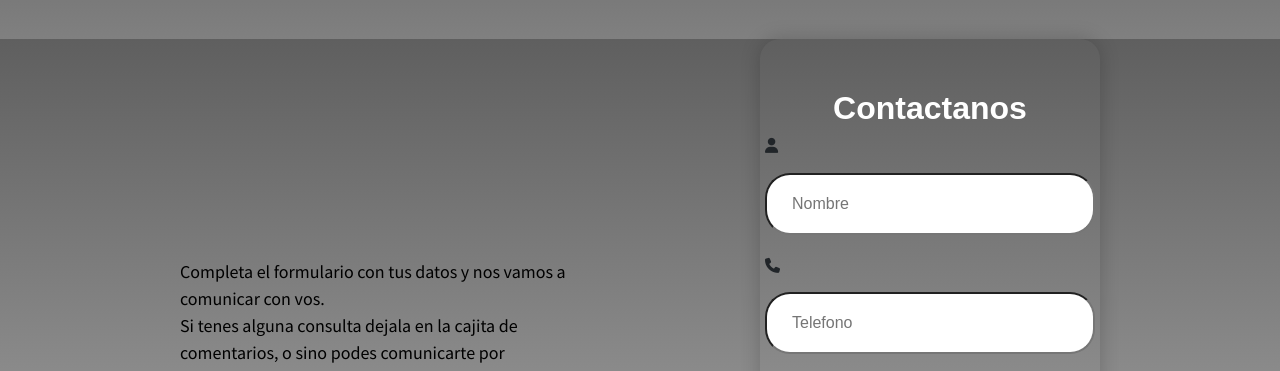
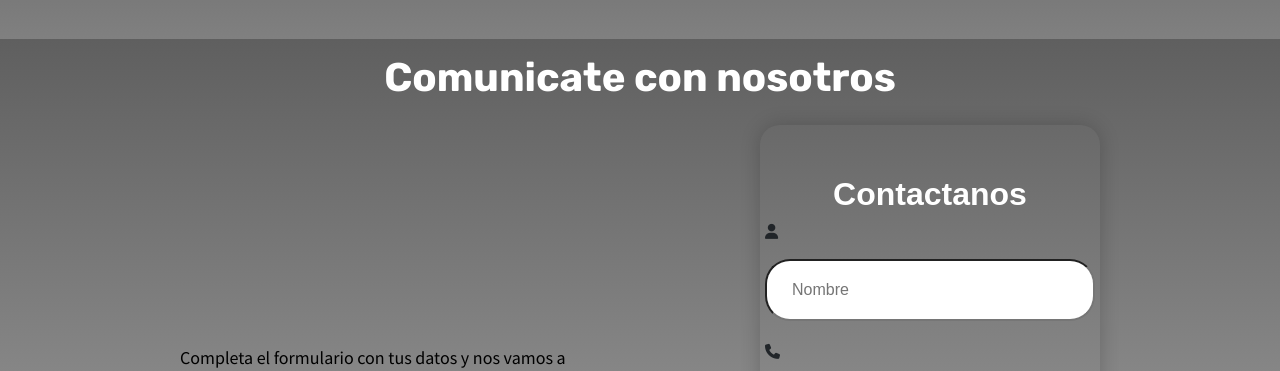
Before and after one commit to Gondff/EntregaFinal-SIMAL, a plain HTML site: page pages/contacto.html in a window 1280 px wide. Shown: the part 121-492 px from the top of the page. Drawn offline with nearby package versions, Linux system fonts and the light colour scheme.

Commit message:
h1 contacto

```diff
--- a/css/style.css
+++ b/css/style.css
@@ -177,7 +177,8 @@ p {
   min-height: 100vh;
   display: flex;
   align-items: center;
-  justify-content: space-evenly; }
+  justify-content: space-evenly;
+  padding-bottom: 10px; }
   .falso-body .p-contacto {
     display: flex;
     font-size: large;
--- a/pages/contacto.html
+++ b/pages/contacto.html
@@ -58,6 +58,9 @@
     <!-- Main -->
 
     <main class="main">
+        <div class="titulo-principal">
+            <h1>Comunicate con nosotros</h1>
+        </div>
 
         <section class="falso-body">
             <div class="p-contacto">
--- a/scss/sections/_contacto.scss
+++ b/scss/sections/_contacto.scss
@@ -4,6 +4,7 @@
     display: flex;
     align-items: center;
     justify-content: space-evenly;
+    padding-bottom: 10px;
     .p-contacto {
         display: flex;
         font-size: large;
```
